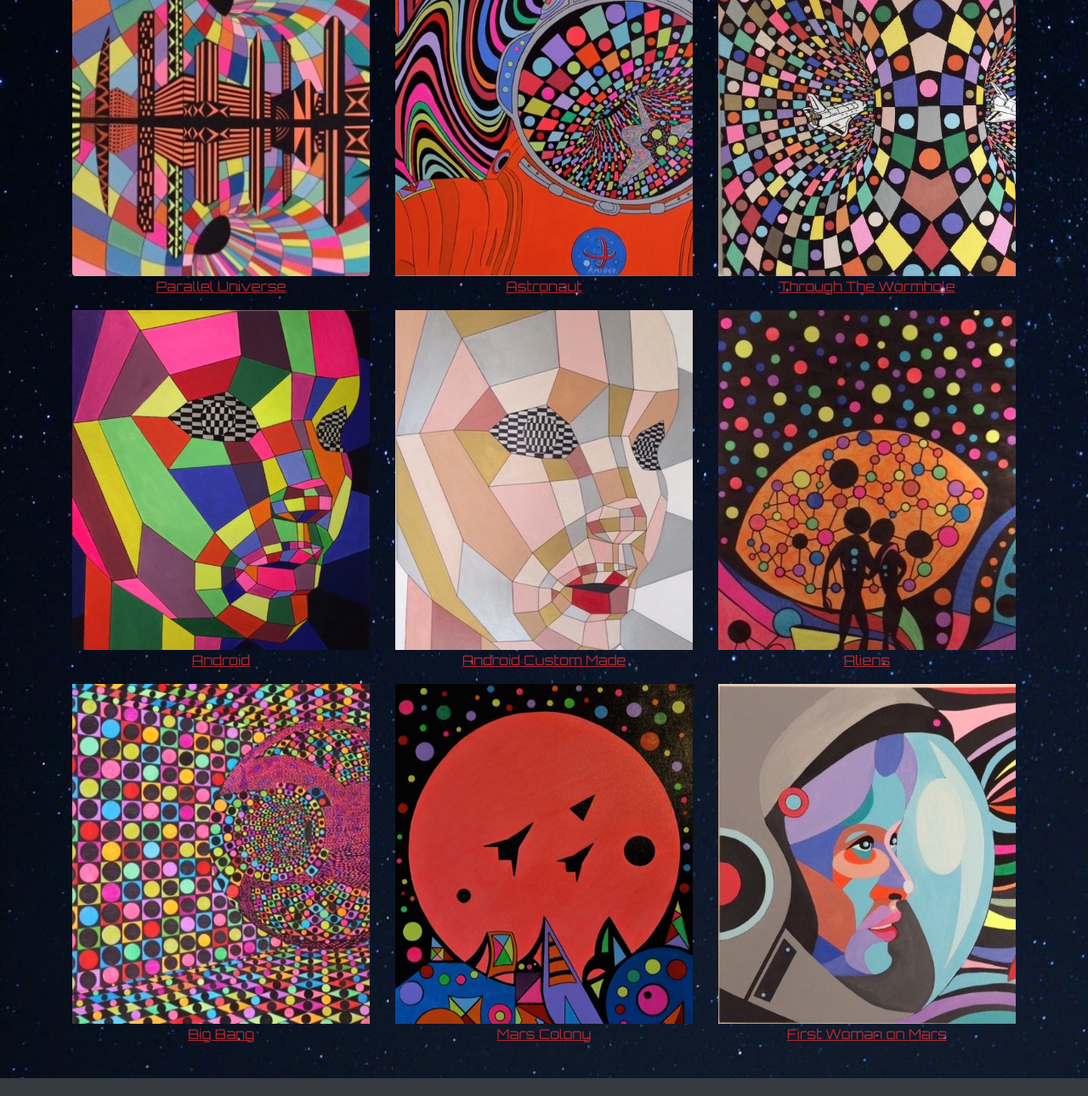
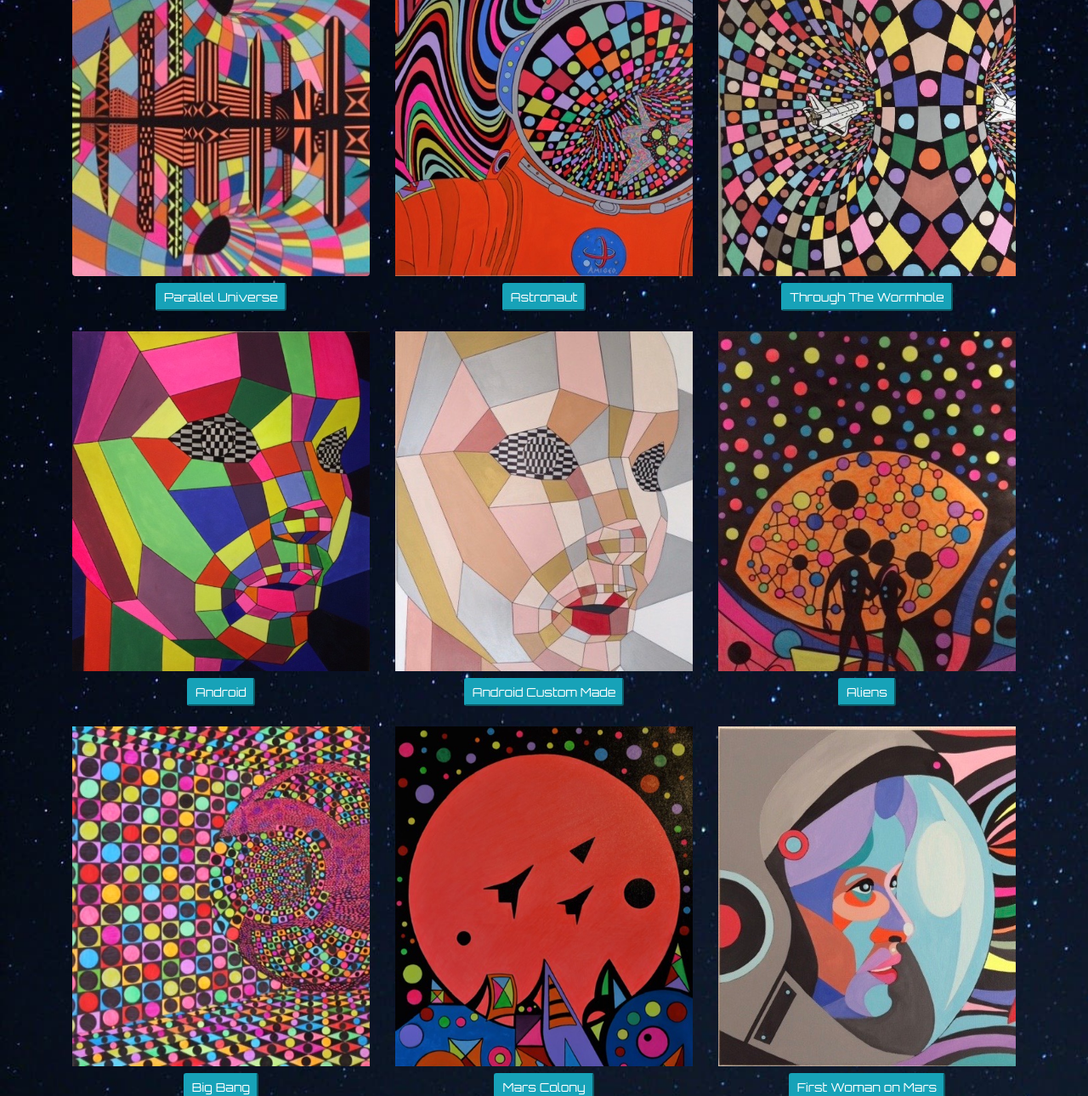
Before and after one commit to Deshaine1/Amigeo, a plain HTML site: page gallery.html in a window 1280 px wide. Shown: the part 181-1471 px from the top of the page at 85% size. Drawn offline with nearby package versions, Linux system fonts and the light colour scheme.

Commit message:
Replaced captions with buttons to match theme

```diff
--- a/gallery.html
+++ b/gallery.html
@@ -55,67 +55,61 @@
     <section id="gallery-section" class="pt-5 pb-4">
       <div class="container">
          <div class="row">
-            <div class="col-sm-12 col-md-4 zoom" data-toggle="modal" data-target="#imageModal" data-image="assets/images/paralleluniverse.JPG">
+            <div class="col-sm-12 col-md-4 zoom text-center" data-toggle="modal" data-target="#imageModal" data-image="assets/images/paralleluniverse.JPG" data-title="Parallel Universe">
                <div class="image-frame rounded" style="background-image: url('assets/images/paralleluniverse.JPG');"></div>
-               <p class="image-name">Parallel Universe</p>
+               <button type="button" class="btn-sm btn-info mt-2 mb-4">Parallel Universe</button>
             </div>
-            <div class="col-sm-12 col-md-4 zoom">
-               <div
-                  class="image-frame"
-                  style="background-image: url('assets/images/astronaut.JPG');"
-                  ></div>
-               <p class="image-name">Astronaut</p>
+            <div class="col-sm-12 col-md-4 zoom text-center" data-toggle="modal" data-target="#imageModal" data-image="assets/images/astronaut.JPG" data-title="Astronaut">
+               <div class="image-frame" style="background-image: url('assets/images/astronaut.JPG');"></div>
+               <button type="button" class="btn-sm btn-info mt-2 mb-4">Astronaut</button>
             </div>
-            <div class="col-sm-12 col-md-4 zoom">
-               <div
-                  class="image-frame"
-                  style="background-image: url('assets/images/wormhole2.jpg');"
-                  ></div>
-               <p class="image-name">Through The Wormhole</p>
+            <div class="col-sm-12 col-md-4 zoom text-center" data-toggle="modal" data-target="#imageModal" data-image="assets/images/wormhole2.jpg" data-title="Through The Wormhole">
+               <div class="image-frame" style="background-image: url('assets/images/wormhole2.jpg');"></div>
+               <button type="button" class="btn-sm btn-info mt-2 mb-4">Through The Wormhole</button>
             </div>
-            <div class="col-sm-12 col-md-4 zoom">
+            <div class="col-sm-12 col-md-4 zoom text-center" data-toggle="modal" data-target="#imageModal" data-image="assets/images/face2.JPG" data-title="Android">
                <div
                   class="image-frame"
                   style="background-image: url('assets/images/face2.JPG');"
                   ></div>
-               <p class="image-name">Android</p>
+               <button type="button" class="btn-sm btn-info mt-2 mb-4">Android</button>
             </div>
-            <div class="col-sm-12 col-md-4 zoom">
+            <div class="col-sm-12 col-md-4 zoom text-center" data-toggle="modal" data-target="#imageModal" data-image="assets/images/mypicture.JPG" data-title="Android Custom Made">
                <div
                   class="image-frame"
                   style="background-image: url('assets/images/mypicture.JPG');"
                   ></div>
-               <p class="image-name">Android Custom Made</p>
+               <button type="button" class="btn-sm btn-info mt-2 mb-4">Android Custom Made</button>
             </div>
-            <div class="col-sm-12 col-md-4 zoom">
+            <div class="col-sm-12 col-md-4 zoom text-center" data-toggle="modal" data-target="#imageModal" data-image="assets/images/aliens.JPEG" data-title="Aliens">
                <div
                   class="image-frame"
                   style="background-image: url('assets/images/aliens.JPEG');"
                   ></div>
-               <p class="image-name">Aliens</p>
+               <button type="button" class="btn-sm btn-info mt-2 mb-4">Aliens</button>
             </div>
-            <div class="col-sm-12 col-md-4 zoom">
+            <div class="col-sm-12 col-md-4 zoom text-center" data-toggle="modal" data-target="#imageModal" data-image="assets/images/bigbang.JPG" data-title="Big Bang">
                <div
                   class="image-frame"
                   style="background-image: url('assets/images/bigbang.JPG');"
                   ></div>
-               <p class="image-name">Big Bang</p>
+               <button type="button" class="btn-sm btn-info mt-2 mb-4">Big Bang</button>
             </div>
-            <div class="col-sm-12 col-md-4 zoom">
+            <div class="col-sm-12 col-md-4 zoom text-center" data-toggle="modal" data-target="#imageModal" data-image="assets/images/profilepic.JPEG" data-title="Mars Colony">
                <div
                   class="image-frame"
                   style="background-image: url('assets/images/profilepic.JPEG');"
                   ></div>
-               <p class="image-name">Mars Colony</p>
+               <button type="button" class="btn-sm btn-info mt-2 mb-4">Mars Colony</button>
             </div>
-            <div class="col-sm-12 col-md-4 zoom">
+            <div class="col-sm-12 col-md-4 zoom text-center" data-toggle="modal" data-target="#imageModal" data-image="assets/images/firstwoman2.JPG" data-title="First Woman on Mars">
                <div
                   class="image-frame"
                   style="
                   background-image: url('assets/images/firstwoman2.JPG');
                   "
                   ></div>
-               <p class="image-name">First Woman on Mars</p>
+               <button type="button" class="btn-sm btn-info mt-2 mb-4">First Woman on Mars</button>
             </div>
          </div>
       </div>
```
